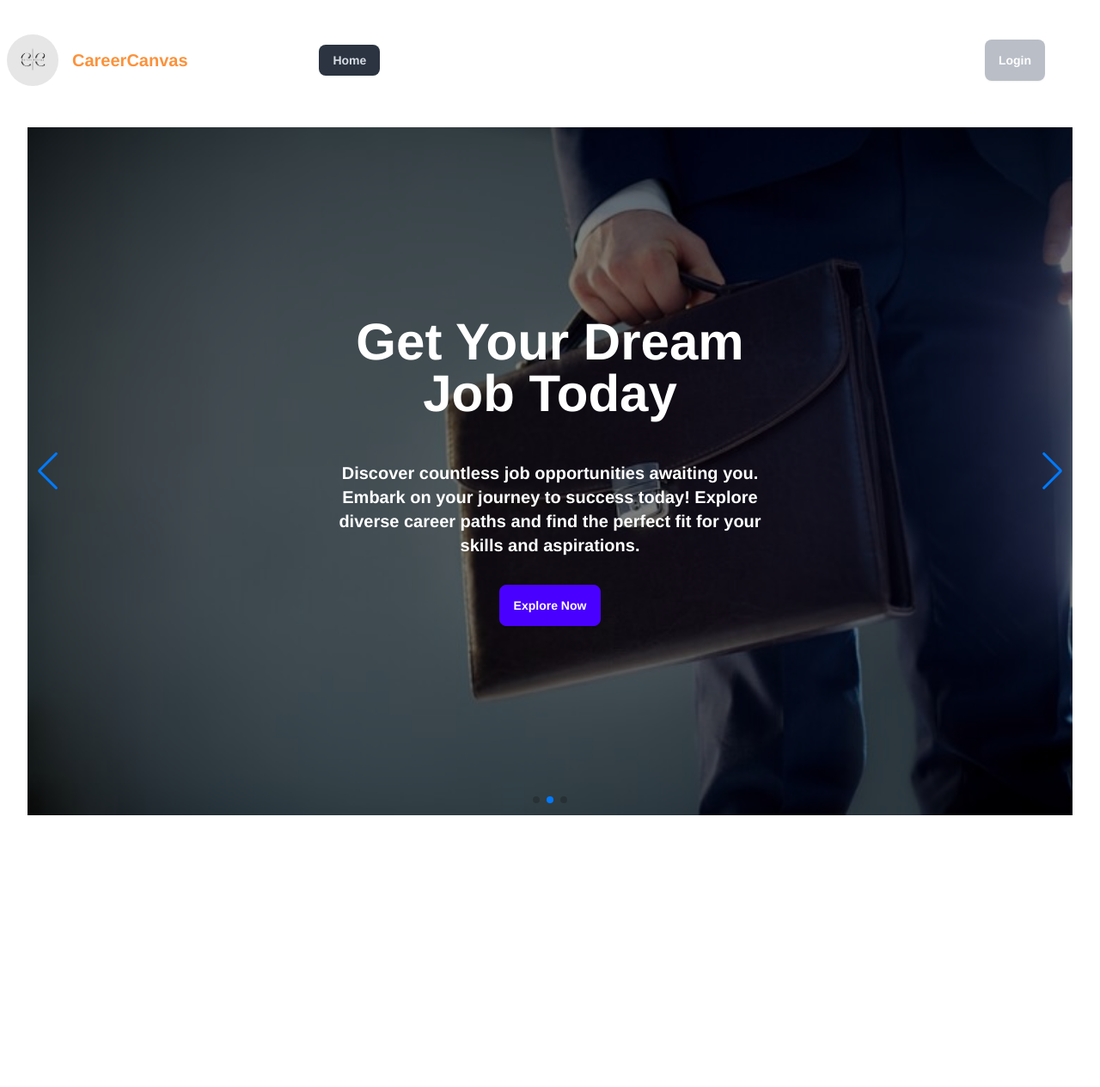
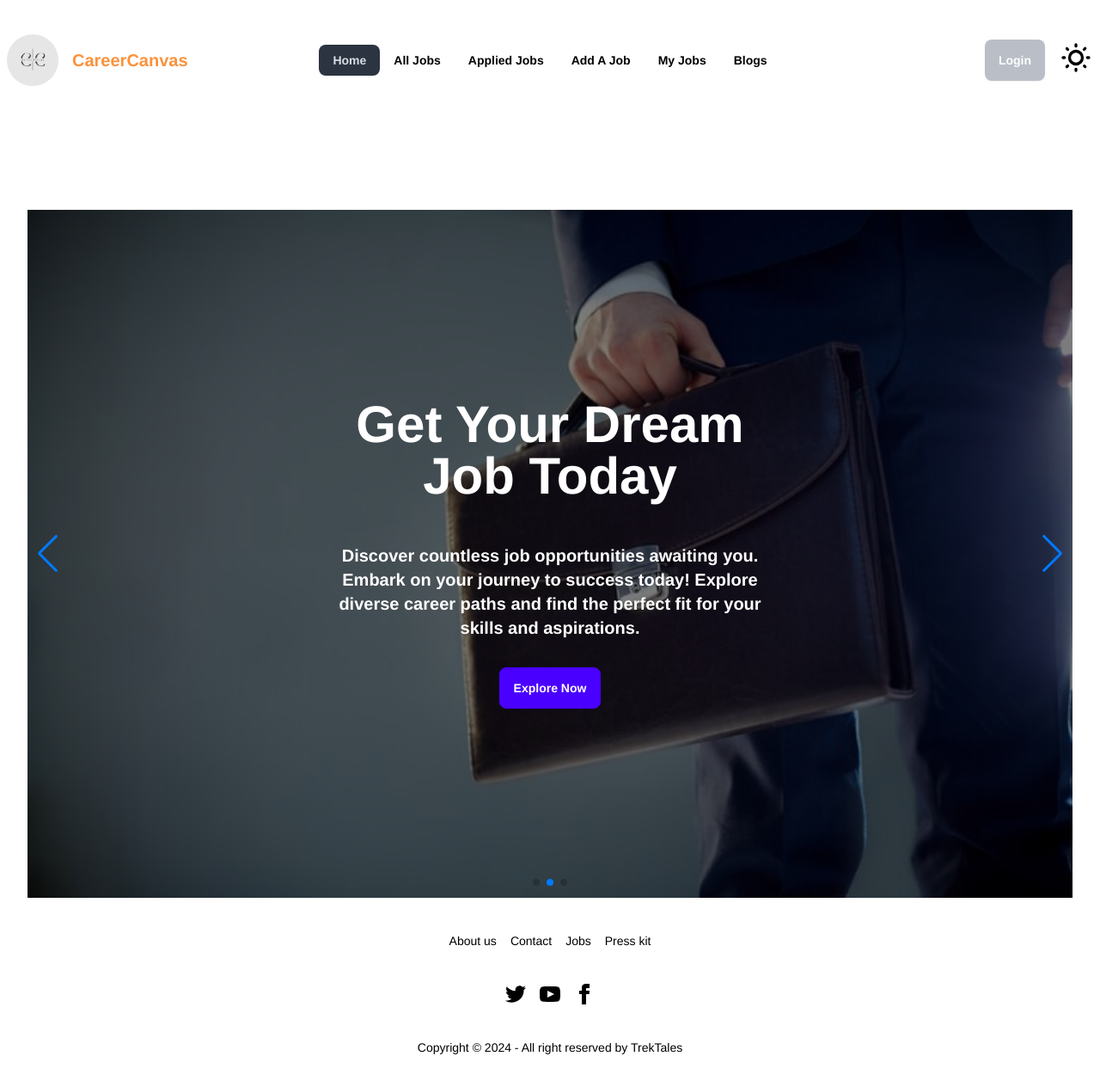
Before and after one commit to atikxcode/Career-Canvas-Assignment-11, a React (Vite) app: page / in a window 1280 px wide. Shown: the top 1264 px of the page at 86% size. Before the commit the page ends 1172 px from the top, so only its background shows below. Built offline with nearby package versions, Linux system fonts and the light colour scheme; no server answers.

Commit message:
Apply for job section completed

```diff
--- a/package.json
+++ b/package.json
@@ -14,6 +14,8 @@
     "animate.css": "^4.1.1",
     "aos": "^2.3.4",
     "firebase": "^10.11.1",
+    "flowbite": "^2.3.0",
+    "flowbite-react": "^0.9.0",
     "localforage": "^1.10.0",
     "match-sorter": "^6.3.4",
     "react": "^18.2.0",
--- a/src/Pages/AllJobs/AllJobs.jsx
+++ b/src/Pages/AllJobs/AllJobs.jsx
@@ -2,7 +2,11 @@ import { useQuery } from "@tanstack/react-query";
 import { Link } from "react-router-dom";
 import image from '../../assets/5e85e013516e7adb3d528a3d_rm_bg.jpg'
 import NavBar from "../NavBar/NavBar";
+import { useContext } from "react";
+import { AuthContext } from "../../Providers/AuthProvider";
 const AllJobs = () => {
+
+  const {theme, setTheme} = useContext(AuthContext)
 
   const {isPending, isError, error,  data: jobLists} = useQuery({
     queryKey: ['jobs'],
@@ -51,7 +55,7 @@ const AllJobs = () => {
 
             <div className="overflow-x-auto">
         <table className="table">
-        <thead className="text-white">
+        <thead className={theme === 'light' ? "text-black" : "text-white"}>
             <tr>
               <th>Cover</th>
               <th>Job Title</th>
--- a/src/Pages/Footer/Footer.jsx
+++ b/src/Pages/Footer/Footer.jsx
@@ -1,9 +1,15 @@
+import { useContext } from "react";
+import { AuthContext } from "../../Providers/AuthProvider";
 
 const Footer = () => {
+
+  const {theme, setTheme} = useContext(AuthContext)
   return (
 
 
-    <footer className=" footer footer-center p-10  text-white ">
+
+
+<footer className={`footer footer-center p-10 ${theme === 'light' ? "text-black" : "text-white"}`}>
       <nav className="grid grid-flow-col gap-4">
         <a className="link link-hover">About us</a>
         <a className="link link-hover">Contact</a>
@@ -21,6 +27,7 @@ const Footer = () => {
         <p>Copyright © 2024 - All right reserved by TrekTales</p>
       </aside>
     </footer>
+
       );
 };
 
--- a/src/Pages/NavBar/NavBar.css
+++ b/src/Pages/NavBar/NavBar.css
@@ -21,3 +21,7 @@
 .avatar:hover .tooltip{
   visibility: visible;
 }
+
+.active-link {
+  color:blue;
+}
--- a/src/Pages/NavBar/NavBar.jsx
+++ b/src/Pages/NavBar/NavBar.jsx
@@ -1,4 +1,4 @@
-import { useContext } from "react";
+import { useContext, useEffect, useState } from "react";
 import { Link, NavLink } from "react-router-dom";
 import { AuthContext } from "../../Providers/AuthProvider";
 import { useTypewriter } from "react-simple-typewriter";
@@ -6,6 +6,24 @@ import './NavBar.css'
 import image from '../../assets/C (2).png'
 
 const NavBar = () => {
+
+  const {theme, setTheme} = useContext(AuthContext);
+
+  const handleToggleTheme = (e) => {
+    if(e.target.checked){
+      setTheme('black');
+    } else {
+      setTheme('light')
+    }
+  }
+
+  useEffect(() => {
+    localStorage.setItem('theme', theme);
+    const localTheme = localStorage.getItem('theme');
+    document.querySelector('html').setAttribute('data-theme', localTheme);
+
+  },[theme])
+
 
 
   const {user , logOut} = useContext(AuthContext);
@@ -24,17 +42,17 @@ const NavBar = () => {
 
 
   const navLinks = <>
-    <li className="z-50"><NavLink to='/'>Home</NavLink></li>
+    <li className="z-50"><NavLink to='/' className={theme === 'light' ? "text-black" : "text-white"}>Home</NavLink></li>
 
-    <li className="z-50"><NavLink to='/alljobs'>All Jobs</NavLink></li>
+    <li className="z-50"><NavLink to='/alljobs' className={theme === 'light' ? "text-black" : "text-white"}>All Jobs</NavLink></li>
 
-    <li className="z-50"><NavLink to='/appliedjobs'>Applied Jobs</NavLink></li>
+    <li className="z-50"><NavLink to='/appliedjobs' className={theme === 'light' ? "text-black" : "text-white"}>Applied Jobs</NavLink></li>
 
-    <li className="z-50"><NavLink to='/addjob'>Add A Job</NavLink></li>
+    <li className="z-50"><NavLink to='/addjob' className={theme === 'light' ? "text-black" : "text-white"}>Add A Job</NavLink></li>
 
-    <li className="z-50"><NavLink to='/myjobs'>My Jobs</NavLink></li>
+    <li className="z-50"><NavLink to='/myjobs' className={theme === 'light' ? "text-black" : "text-white"}>My Jobs</NavLink></li>
 
-    <li className="z-50"><NavLink to='/blogs'>Blogs</NavLink></li>
+    <li className="z-50"><NavLink to='/blogs' className={theme === 'light' ? "text-black" : "text-white"}>Blogs</NavLink></li>
 
 
   </>
@@ -83,12 +101,14 @@ const NavBar = () => {
 </div>
     {
       user ?
-      <button  className="btn bg-gray-400 bg-opacity-70  border-0 text-white hover:text-black hover:bg-white duration-700" onClick={handleSignOut}>Sign Out</button>
+      <button  className={`btn bg-gray-400 bg-opacity-70 border-0 ${theme === 'light' ? "text-black" : "text-white"} hover:text-black hover:bg-white duration-700`}
+
+      onClick={handleSignOut}>Sign Out</button>
       : <Link to='/login'><button className="btn bg-gray-400 bg-opacity-70  border-0 text-white hover:text-black hover:bg-white duration-700">Login</button></Link>
 
     }
 
-    <button className="text-white">
+    <button className={theme === 'light' ? "text-black" : "text-white"} onChange={handleToggleTheme}>
       <label className="swap swap-rotate">
 
   {/* this hidden checkbox controls the state */}
--- a/src/Pages/Slider/Slider.jsx
+++ b/src/Pages/Slider/Slider.jsx
@@ -27,7 +27,7 @@ const Slider = () => {
   },[])
   return (
 
-  <div className='' >
+  <div className='mt-24' >
     <div className='' data-aos="fade-up" data-aos-easing="linear" data-aos-duration="500">
     <Swiper
         spaceBetween={30}
--- a/src/Pages/ViewDetails/ViewDetails.jsx
+++ b/src/Pages/ViewDetails/ViewDetails.jsx
@@ -1,11 +1,86 @@
 import { Link, useLoaderData } from "react-router-dom";
 import NavBar from "../NavBar/NavBar";
+import { useContext, useEffect, useState } from "react";
+import { AuthContext } from "../../Providers/AuthProvider";
+import { toast } from "react-toastify";
+import 'aos/dist/aos.css'
+import Aos from "aos";
 
 
 const ViewDetails = () => {
 
+  // const notify = () => toast("Updated The Job Details Successfully");
+
 
   const jobDetails = useLoaderData();
+
+
+
+
+  useEffect(() => {
+    Aos.init();
+  },[])
+
+
+  const {user} = useContext(AuthContext);
+
+
+  const handleApplyClick = () => {
+    const modal = document.getElementById('my_modal_5');
+    if (modal) {
+      modal.showModal();
+    }
+  };
+
+  const handleJob = async (id) => {
+    console.log(id)
+    try{
+      const response = await fetch(`http://localhost:5000/joblisted/${id}/apply`, {
+        method: 'PUT',
+        headers: {
+          'content-type': 'application/json'
+        }
+      });
+
+      const data = await response.json();
+
+      if(!response.ok){
+        throw new Error (data.message);
+      }
+
+      console.log('Applied Successfully', data.updatedTotalApplied);
+
+
+
+      const AppliedJobDetails = {image: jobDetails.image, title: jobDetails.title, email: user?.email, name: user?.displayName, category: jobDetails.category, salaryRange: jobDetails.salaryRange, description: jobDetails.description, postingDate: jobDetails.postingDate, deadline: jobDetails.deadline};
+    console.log(AppliedJobDetails)
+
+    fetch('http://localhost:5000/appliedjob', {
+      method: "POST",
+      headers: {
+        'content-type': 'application/json'
+      },
+      body: JSON.stringify(AppliedJobDetails)
+    })
+    .then(res => res.json())
+    .then(data => {
+      console.log(data)
+      if(data.insertedId){
+        //  notify();
+        console.log('successful')
+
+      }
+
+
+    })
+
+
+
+
+    } catch (error) {
+      console.error('Error applying to job: ', error)
+    }
+  }
 
 
   // console.log(jobDetails)
@@ -40,7 +115,60 @@ const ViewDetails = () => {
             </div>
             </div>
             <div className="p-8 items-center flex">
-            <Link> <button className="text-gray-400 btn border-orange-400 bg-inherit  hover:text-white hover:font-bold hover:border-orange-500 transition-all">Apply</button></Link>
+            <Link> <button className="text-gray-400 btn border-orange-400 bg-inherit hover:text-white hover:font-bold hover:border-orange-500 transition-all" onClick={handleApplyClick}>Apply</button>
+      <dialog id="my_modal_5" className="modal modal-bottom sm:modal-middle">
+        <div className="modal-box">
+
+
+
+        <div className="hero ">
+  <div className="hero-content flex-col lg:flex-row-reverse">
+
+    <div className="card shrink-0 w-full max-w-sm bg-base-100">
+      <form className="card-body" >
+
+      <div className="form-control">
+          <label className="label">
+            <span className="label-text">Name</span>
+          </label>
+          <input type="text" defaultValue={user?.displayName} readOnly placeholder="Name" className="input input-bordered" required />
+
+        </div>
+
+        <div className="form-control">
+          <label className="label">
+            <span className="label-text">Email</span>
+          </label>
+          <input type="email" defaultValue={user?.email} readOnly placeholder="Email" className="input input-bordered" required />
+        </div>
+
+        <div className="form-control">
+          <label className="label">
+            <span className="label-text">Resume Link</span>
+          </label>
+          <input type="text"   placeholder="Your Link Here" className="input input-bordered" required />
+        </div>
+
+        <div className="form-control mt-6">
+          <button  className="btn btn-primary" onClick={() => handleJob(jobDetails._id)}>Apply</button>
+        </div>
+      </form>
+    </div>
+  </div>
+</div>
+
+
+
+
+
+          <div className="modal-action">
+            <form method="dialog">
+              {/* if there is a button in form, it will close the modal */}
+              <button className="btn" onClick={() => document.getElementById('my_modal_5').close()}>Close</button>
+            </form>
+          </div>
+        </div>
+      </dialog></Link>
           </div>
 
            </div>
--- a/src/Providers/AuthProvider.jsx
+++ b/src/Providers/AuthProvider.jsx
@@ -13,6 +13,9 @@ const AuthProvider = ({children}) => {
   const googleProvider = new GoogleAuthProvider();
   const githubProvider = new GithubAuthProvider();
 
+
+
+
   const handleGoogleSignIn = () => {
     return signInWithPopup(auth, googleProvider)
   }
@@ -24,6 +27,7 @@ const AuthProvider = ({children}) => {
 
   const [user, setUser] = useState(null)
   const [loading, setLoading] = useState(true)
+  const[theme, setTheme] = useState(localStorage.getItem('theme') ? localStorage.getItem('theme') : 'light');
 
   const createUser = (email, password) => {
     setLoading(true);
@@ -72,7 +76,8 @@ const AuthProvider = ({children}) => {
     handleGithubSignIn,
     updateUser,
     loading,
-
+    theme,
+    setTheme
 
   }
 
--- a/tailwind.config.js
+++ b/tailwind.config.js
@@ -3,12 +3,17 @@ export default {
   content: [
     "./index.html",
     "./src/**/*.{js,ts,jsx,tsx}",
+    // 'node_modules/flowbite-react/lib/esm/**/*.js'
   ],
   theme: {
     extend: {},
   },
   plugins: [
     require('daisyui'),
+    // require('flowbite/plugin')
   ],
+  daisyui: {
+    themes: ["light", "black"],
+  },
 
 }
```
Also changed, not shown: src/index.css (line endings or trailing spaces), 1 other file (tests, documents, lock files or other folders).
